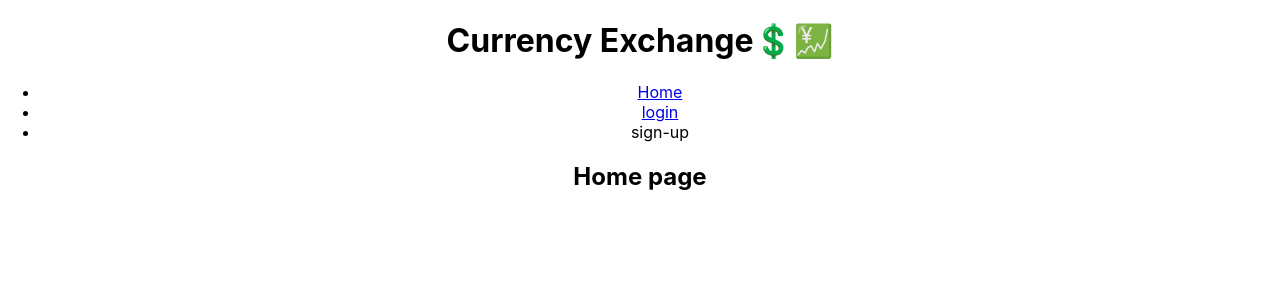
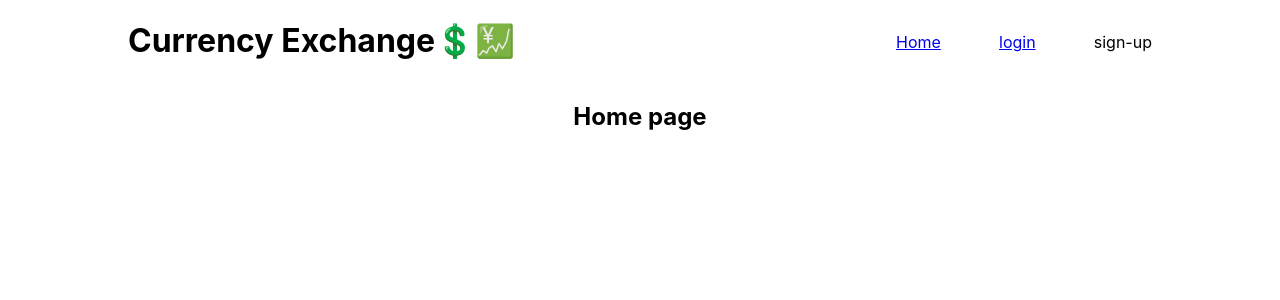
Before and after one commit to jxnbox/currency-exchange-app, a React (Create React App) app: page / in a window 1280 px wide. Shown: the top 300 px of the page. Built offline with nearby package versions, Linux system fonts and the light colour scheme; no server answers.

Commit message:
adding styles to the header and nav

```diff
--- a/src/components/Navbar.jsx
+++ b/src/components/Navbar.jsx
@@ -1,12 +1,15 @@
 import { NavLink } from "react-router-dom"
+import "../containers/App.css"
 
 const Navbar = () => {
     return (
-        <ul>
-            <li><NavLink to="/">Home</NavLink></li>
-            <li><NavLink to="/login">login</NavLink></li>
-            <li>sign-up</li>
-        </ul>
+        <nav className="navbar">
+            <ul>
+                <li><NavLink to="/">Home</NavLink></li>
+                <li><NavLink to="/login">login</NavLink></li>
+                <li>sign-up</li>
+            </ul>
+        </nav>
     )
 }
 
--- a/src/containers/App.css
+++ b/src/containers/App.css
@@ -2,37 +2,20 @@
   text-align: center;
 }
 
-.App-logo {
-  height: 40vmin;
-  pointer-events: none;
+.navbar ul {
+  display: flex;
+  flex-direction: row;
+  justify-content: space-between;
+  list-style-type: none;
+  padding: 0;
+  width: 20vw;
+  margin-top: 4vh;
 }
 
-@media (prefers-reduced-motion: no-preference) {
-  .App-logo {
-    animation: App-logo-spin infinite 20s linear;
-  }
+.head-container {
+  padding-left: 10%;
+  padding-right: 10%;
+  display: flex;
+  flex-direction: row;
+  justify-content: space-between;
 }
-
-.App-header {
-  background-color: #282c34;
-  min-height: 100vh;
-  display: flex;
-  flex-direction: column;
-  align-items: center;
-  justify-content: center;
-  font-size: calc(10px + 2vmin);
-  color: white;
-}
-
-.App-link {
-  color: #61dafb;
-}
-
-@keyframes App-logo-spin {
-  from {
-    transform: rotate(0deg);
-  }
-  to {
-    transform: rotate(360deg);
-  }
-}
--- a/src/containers/App.js
+++ b/src/containers/App.js
@@ -12,8 +12,10 @@ class App extends Component {
   render() {
     return (
       <div className="App">
-        <Header />
-        <Navbar />
+        <div className='head-container'>
+          <Header />
+          <Navbar />
+        </div>
         <Routes>
           <Route path="/" element={<Home />} />
           <Route path="/login" element={<LoginPage />} />
```
